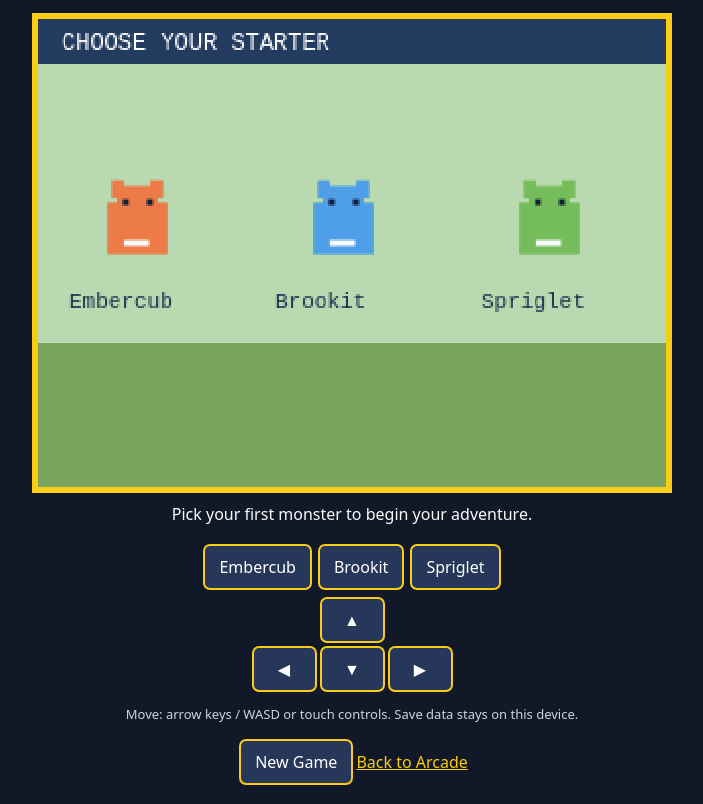
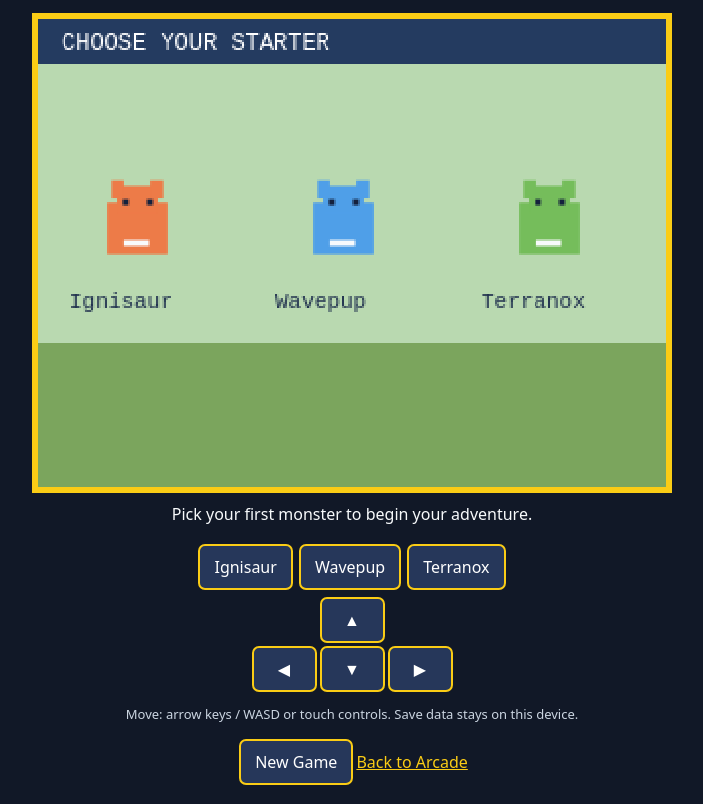
Before and after one commit to JTheKax/Cartoon-Universe, a plain HTML site: page monster-catcher.html in a window 1280 px wide. Shown: the part 110-914 px from the top of the page, without its empty margins (288-991 px from the left). Drawn offline with Linux system fonts and the light colour scheme.

Commit message:
feat: adopt Ignisaur Wavepup Terranox official starters

```diff
--- a/monster-catcher.html
+++ b/monster-catcher.html
@@ -8,7 +8,7 @@
 'use strict';
 const c=document.getElementById('game'),ctx=c.getContext('2d'),msg=document.getElementById('message'),actions=document.getElementById('actions');
 const key='cu-monster-catcher-v1',W=20,H=15;
-const species=[{name:'Embercub',type:'Fire',color:'#ed7b48',hp:28},{name:'Brookit',type:'Water',color:'#4f9fe8',hp:30},{name:'Spriglet',type:'Grass',color:'#75bd5b',hp:32}];
+const species=[{name:'Ignisaur',type:'Fire',color:'#ed7b48',hp:28,evolutions:['Flamora','Inferdrake']},{name:'Wavepup',type:'Water',color:'#4f9fe8',hp:30,evolutions:['Surfino','Aqualord']},{name:'Terranox',type:'Grass',color:'#75bd5b',hp:32,evolutions:['Bramblegon','Verdantitan']}];
 let state,mode='starter',enemy=null,playerHP=0;
 function fresh(){return {x:10,y:7,team:[],captures:0,steps:0};}
 try{const saved=JSON.parse(localStorage.getItem(key));state=saved&&Number.isInteger(saved.x)&&Array.isArray(saved.team)?saved:fresh();if(state.team.length)mode='world';}catch{state=fresh();}
```
